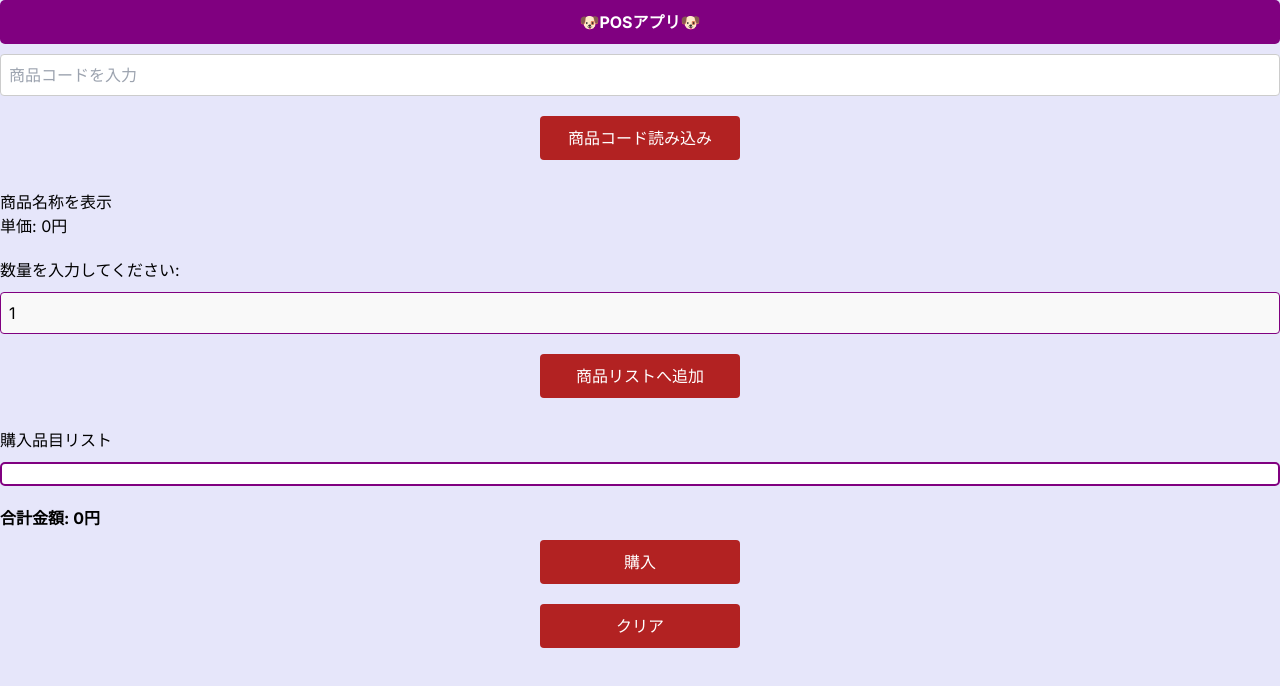
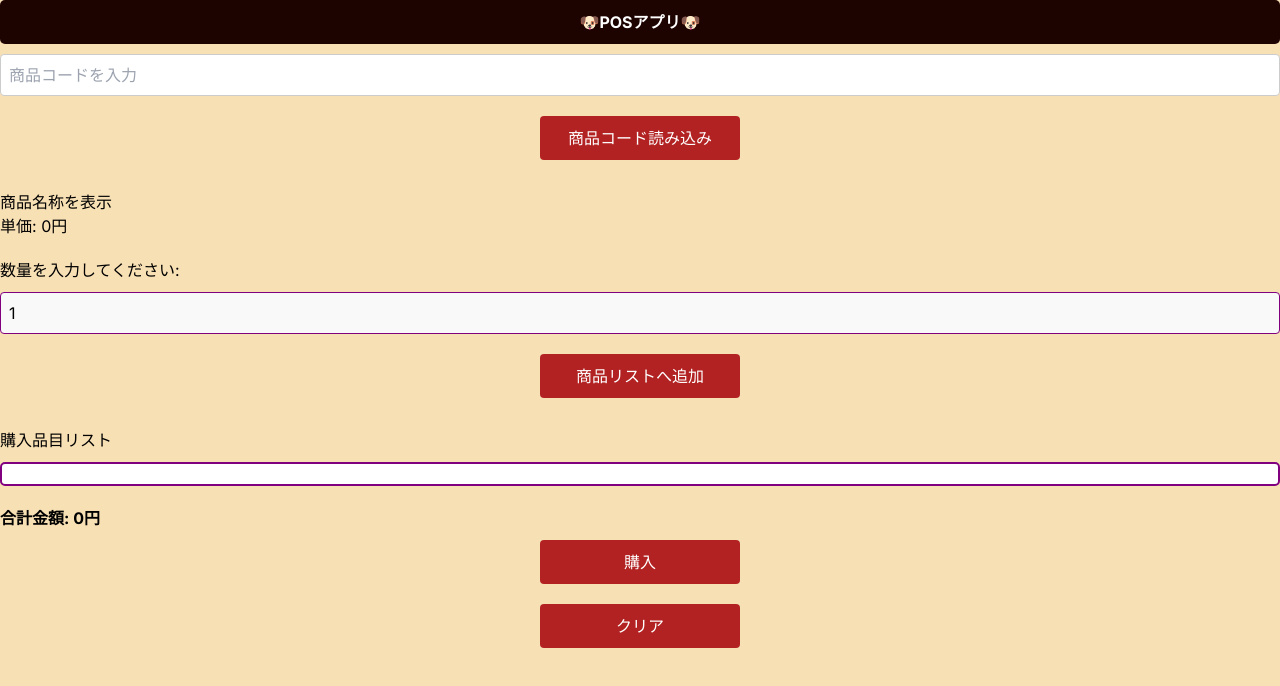
Before and after one commit to SSimonSaito/Step4_POSapp_front, a Next.js app in the folder my-app/: page / in a window 1280 px wide. Shown: the top 686 px of the page. Built offline with nearby package versions, Linux system fonts and the light colour scheme.

Commit message:
色を変更

```diff
--- a/my-app/src/app/globals.css
+++ b/my-app/src/app/globals.css
@@ -4,7 +4,7 @@
 
 /* src/app/globals.css */
 body {
-  background-color: #E6E6FA; /* 薄紫の背景色 */
+  background-color: #f8e0b5; /* ベージュの背景色 */
   margin: 0; /* デフォルトのマージンをリセット */
   font-family: Arial, sans-serif; /* フォントを設定（任意） */
 }
@@ -37,7 +37,7 @@ button:hover {
 }
 
 h1 {
-  background-color: #800080; /* 濃い紫の背景色 */
+  background-color: #1d0401; /* 濃い黒の背景色 */
   color: white; /* 文字色を白に設定 */
   padding: 10px; /* 内側の余白 */
   border-radius: 5px; /* 角を丸める */
```
